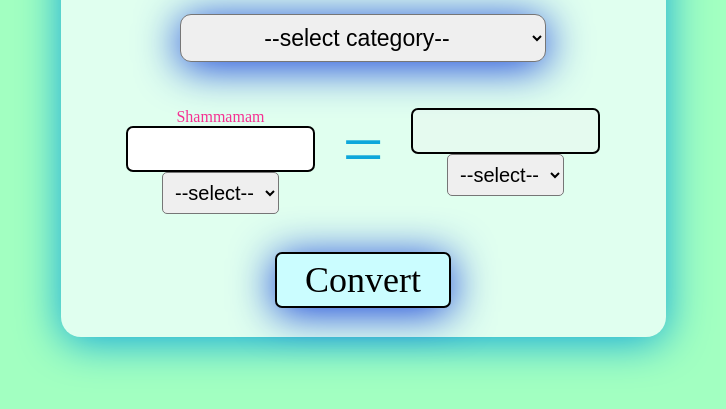
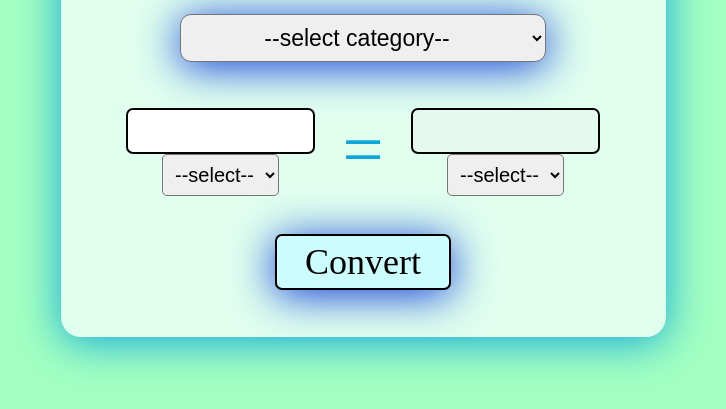
Before and after one commit to Sandeepkum91/Unit-convertor, a plain HTML site: page index.html in a window 1280 px wide. Shown: the part 275-684 px from the top of the page, without its empty margins (277-1003 px from the left). Drawn offline with Linux system fonts and the light colour scheme.

Commit message:
17 jan commit commit

```diff
--- a/index.html
+++ b/index.html
@@ -28,7 +28,6 @@
                 </div>
                 <div class="box3">
                     <div class="fristinput">
-                        <div>Shammamam</div>
                         <input type="number" name="number" id="from-value">
                         <br>
                         <select name="" id="from-unit" class="input-select">
```
